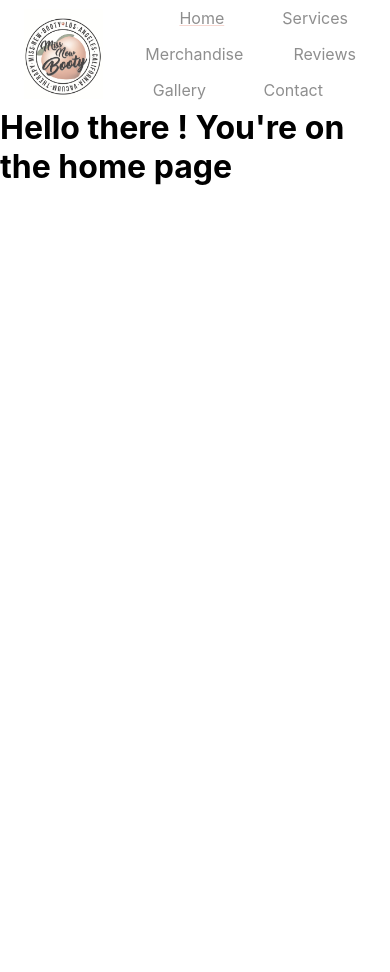
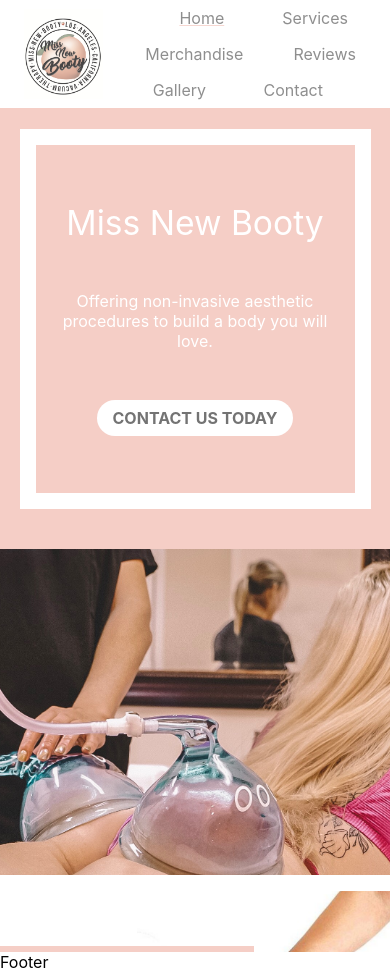
Before and after one commit to DerekJLeong/miss-new-booty, a React (Create React App) app: page / in a window 390 px wide. Before the commit the page ends 844 px from the top, so only its background shows below. Built offline with nearby package versions, Linux system fonts and the light colour scheme.

Commit message:
style: home styling for mobile

```diff
--- a/src/App.css
+++ b/src/App.css
@@ -39,3 +39,166 @@
    text-decoration: underline;
    text-decoration-color: #f5cec6;
 }
+
+/*  */
+/* STYLING FOR HOME SECTION */
+/*  */
+.home {
+   height: 100vh;
+   overflow-x: hidden;
+   overflow-y: auto;
+   perspective: 2px;
+   background: #f5cec6;
+}
+.home_contact {
+   position: relative;
+   height: 50vh;
+
+   display: flex;
+   align-items: center;
+   justify-content: center;
+   color: white;
+}
+.home_contact_wrapper {
+   width: 90vw;
+   height: 45vh;
+   border-style: solid;
+   border-width: 1rem;
+   border-color: white;
+
+   display: flex;
+   align-items: center;
+   justify-content: space-between;
+   flex-flow: column nowrap;
+   padding: 1rem;
+}
+.home_contact_wrapper h1 {
+   font-weight: normal;
+   font-size: 2.1rem;
+}
+.home_contact_wrapper p {
+   padding: 0.5rem;
+   text-align: center;
+}
+.home_contact_wrapper a {
+   color: #737373;
+   padding: 0.5rem 1rem;
+   border-radius: 30px;
+   background: white;
+}
+.home_contact_wrapper h3 {
+   font-size: 1rem;
+}
+
+.home_image {
+   position: relative;
+   height: calc(100vw * 0.668);
+   margin-top: 10vh;
+   /* padding-top: 56.25%; */
+}
+.home_image::after {
+   background-image: url("./components/images/vacuum_therapy.png");
+   background-repeat: no-repeat;
+   background-size: cover;
+}
+
+.home_services {
+   position: relative;
+   height: auto;
+
+   display: grid;
+   grid-template: auto / 1fr;
+   background: white;
+}
+.home_service1 {
+   grid-area: 1 / 1 / 2 / 2;
+   margin: 1rem 0 1rem auto;
+}
+.home_service2 {
+   grid-area: 2 / 1 / 3 / 2;
+   margin: 1rem auto 1rem 0;
+}
+.home_service3 {
+   grid-area: 3 / 1 / 4 / 2;
+   margin: 1rem 0 1rem auto;
+}
+.home_service4 {
+   grid-area: 4 / 1 / 5 / 2;
+   margin: 1rem auto 1rem 0;
+}
+.home_service_wrapper {
+   height: 30vh;
+}
+.home_service_wrapper img {
+   z-index: 1;
+   position: relative;
+   left: 0;
+   top: 0;
+   width: auto;
+   object-fit: cover;
+   height: 30vh;
+   width: 30vh;
+}
+.home_service_text_wrapper {
+   z-index: 2;
+   width: 65vw;
+   height: 17vh;
+   background: #f5cec6;
+   margin: 0;
+
+   display: flex;
+   align-items: center;
+   justify-content: center;
+}
+.home_service_text_wrapper h2 {
+   width: 55vw;
+   height: 12vh;
+   font-size: 1rem;
+   font-weight: normal;
+   text-align: center;
+   line-height: calc(12vh - 1.35rem);
+   border-style: solid;
+   border-left-style: none;
+   border-right-style: none;
+   border-width: 0.65rem;
+   border-color: white;
+}
+.home_service1 .home_service_text_wrapper {
+   position: absolute;
+   top: calc(6.5vh + 1rem);
+   right: 35%;
+}
+.home_service2 .home_service_text_wrapper {
+   position: absolute;
+   top: calc(36.5vh + 3rem);
+   left: 35%;
+}
+.home_service3 .home_service_text_wrapper {
+   position: absolute;
+   top: calc(66.5vh + 5rem);
+   right: 35%;
+}
+.home_service4 .home_service_text_wrapper {
+   position: absolute;
+   top: calc(96.5vh + 7rem);
+   left: 35%;
+}
+
+.parallax::after {
+   /* Display and position the pseudo-element */
+   content: " ";
+   position: absolute;
+   top: 0;
+   right: 0;
+   bottom: 0;
+   left: 0;
+
+   /* Move the pseudo-element back away from the camera,
+   * then scale it back up to fill the viewport.
+   * Because the pseudo-element is further away, it appears to move more slowly, like in real life. */
+   transform: translateZ(-1px) scale(1.5);
+   /* Force the background image to fill the whole element. */
+   background-size: 100%;
+   /* Keep the image from overlapping sibling elements. */
+   z-index: -1;
+}
--- a/src/App.js
+++ b/src/App.js
@@ -80,6 +80,7 @@
                <Route exact path="/gallery" component={Gallery} />
                <Route exact path="/contact" component={Contact} />
             </div>
+            <footer>Footer</footer>
          </div>
       );
    }
--- a/src/components/home.jsx
+++ b/src/components/home.jsx
@@ -1,8 +1,60 @@
 import React, { Component } from "react";
+import { BrowserRouter, NavLink, Route } from "react-router-dom";
+
+// import vacuumTherapy from "./images/vacuum_therapy.png";
+import cavitation from "./images/cavitation.png";
+import fatFreezing from "./images/fat_freezing.png";
+import lipo from "./images/lipo.png";
 
 class Home extends React.Component {
    render() {
-      return <h1>Hello there ! You're on the home page</h1>;
+      return (
+         <section className="home">
+            <div className="home_contact">
+               <div className="home_contact_wrapper">
+                  <h1>Miss New Booty</h1>
+                  <p>
+                     Offering non-invasive aesthetic procedures to build a body
+                     you will love.
+                  </p>
+                  <NavLink exact to="/contact">
+                     <h3>CONTACT US TODAY</h3>
+                  </NavLink>
+               </div>
+            </div>
+
+            <div className="home_image parallax">
+               {/* <img src={vacuumTherapy} alt="Vacuum Therapy" /> */}
+            </div>
+
+            <div className="home_services">
+               <div className="home_service_wrapper home_service1">
+                  <img src={lipo} alt="Cavitation" />
+                  <div className="home_service_text_wrapper">
+                     <h2>LASER LIPOSUCTION</h2>
+                  </div>
+               </div>
+               <div className="home_service_wrapper home_service2">
+                  <img src={lipo} alt="Cavitation" />
+                  <div className="home_service_text_wrapper">
+                     <h2>NON-INVASIVE BUTT LIFT</h2>
+                  </div>
+               </div>
+               <div className="home_service_wrapper home_service3">
+                  <img src={cavitation} alt="Cavitation" />
+                  <div className="home_service_text_wrapper">
+                     <h2>CAVITATION</h2>
+                  </div>
+               </div>
+               <div className="home_service_wrapper home_service4">
+                  <img src={fatFreezing} alt="Cavitation" />
+                  <div className="home_service_text_wrapper">
+                     <h2>FAT FREEZING</h2>
+                  </div>
+               </div>
+            </div>
+         </section>
+      );
    }
 }
 
```
Also changed, not shown: src/components/images/cavitation.png, src/components/images/lipo.png.
